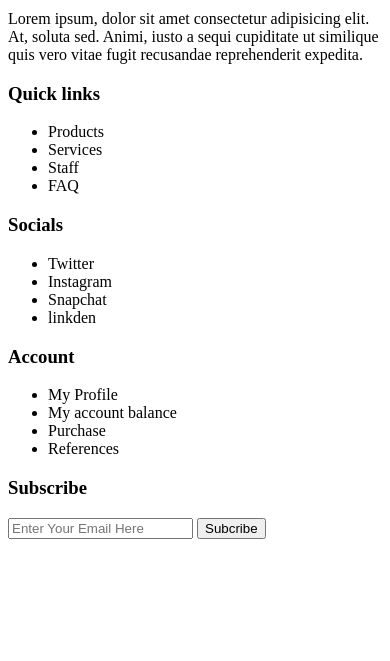
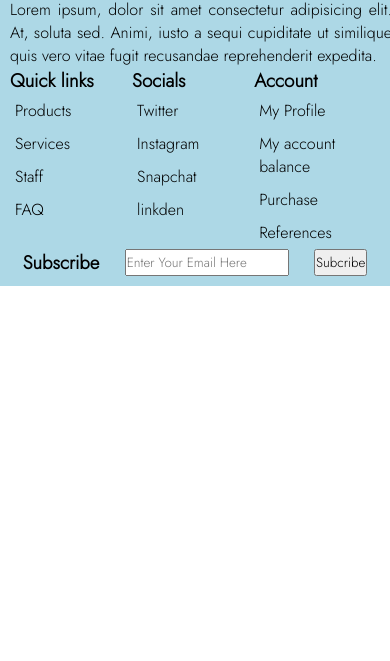
Before and after one commit to krizzy24/responsive-footer, a plain HTML site: page index.html in a window 390 px wide. Shown: the part 183-844 px from the top of the page. Drawn offline with Linux system fonts and the light colour scheme.

```diff
--- a/index.html
+++ b/index.html
@@ -12,7 +12,7 @@
     <footer class="footer">
         <div class="footer-child1">
             <img src="logo.jpg" alt="">
-            <p>
+            <p class="footer-paragraph">
                 Lorem ipsum, dolor sit amet consectetur adipisicing elit. At, soluta sed. Animi, iusto a sequi
                 cupiditate ut similique quis vero vitae fugit recusandae reprehenderit expedita.
 
--- a/style.css
+++ b/style.css
@@ -0,0 +1,115 @@
+@import url('https://fonts.googleapis.com/css2?family=Jost:ital,wght@0,200;0,300;1,200;1,300&family=Poppins:ital,wght@0,200;0,300;0,400;0,500;0,700;1,200;1,300;1,400;1,600;1,700&display=swap');
+
+
+
+*{
+    padding: 0;
+    margin: 0;
+    box-sizing: border-box;
+    font-family: 'Jost', sans-serif;
+}
+
+
+footer{
+    width: 100%;
+    height: auto;
+    display: flex;
+    background: lightblue;
+    padding: 20px;
+}
+.footer-child1{
+    flex: 35%;
+}
+.footer-child2{
+    flex: 16%;
+}
+.footer-child3{
+    flex: 16%;
+}
+.footer-child4{
+    flex: 16%;
+}
+.footer-child5{
+    flex: 17%;
+}
+li{
+    list-style: none;
+    padding: 5px;
+}
+li:hover{
+    text-decoration: underline;
+    cursor: pointer;
+    font-weight: bold;
+    color: tomato;
+}
+.footer-paragraph{
+    text-align: justify;
+}
+
+/* Extra small devices */
+@media (max-width: 576px) {
+    footer{
+        width: 100%;
+        height: auto;
+        display: flex;
+        flex-wrap: wrap;
+        padding: 10px;
+       }
+
+       .footer-child1{
+        flex: 100%;
+
+       }
+       .footer-child2{
+        flex: 33%;
+       }
+       .footer-child3{
+        flex: 33%;
+       }
+       .footer-child4{
+        flex: 34%;
+       }
+       .footer-child5{
+        flex: 100%;
+        display: flex;
+        justify-content: space-around;
+       }
+}
+/* Small devices (landscape phones, 576px and up)  */
+@media (min-width: 576px) and (max-width: 768px) {
+    footer{
+        width: 100%;
+        height: auto;
+        padding: 20px;
+        display: flex;
+        flex-wrap: wrap;
+    }
+    .footer-child1{
+        flex: 100%;
+
+       }
+       .footer-child2{
+        flex: 33%;
+       }
+       .footer-child3{
+        flex: 33%;
+       }
+       .footer-child4{
+        flex: 34%;
+       }
+       .footer-child5{
+        flex: 100%;
+
+       }
+
+ }
+/* Medium devices (tablets, 768px and up)  */
+@media (min-width: 768px) and (max-width: 992px)  { /* ... */ }
+/* Large devices (desktops, 992px and up)  */
+@media (min-width: 992px) and (max-width: 1200px)  { /* ... */ }
+
+/* mobile screen media queries
+@media screen and (min-width: 320px) {
+
+
+} */
```
